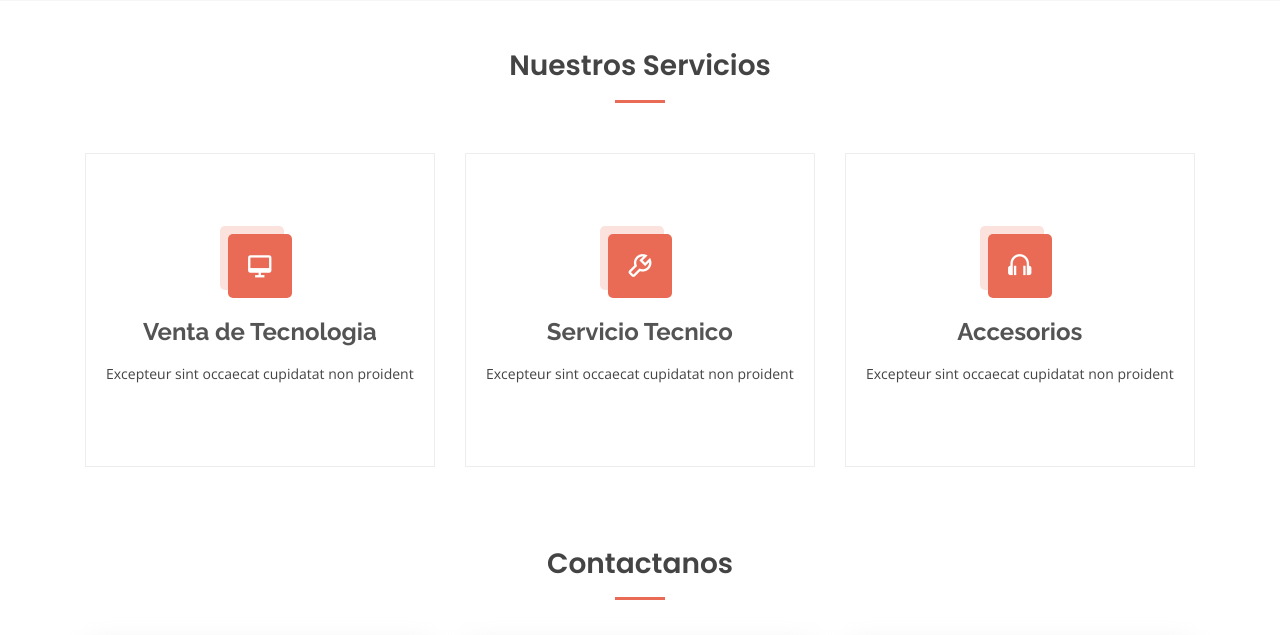
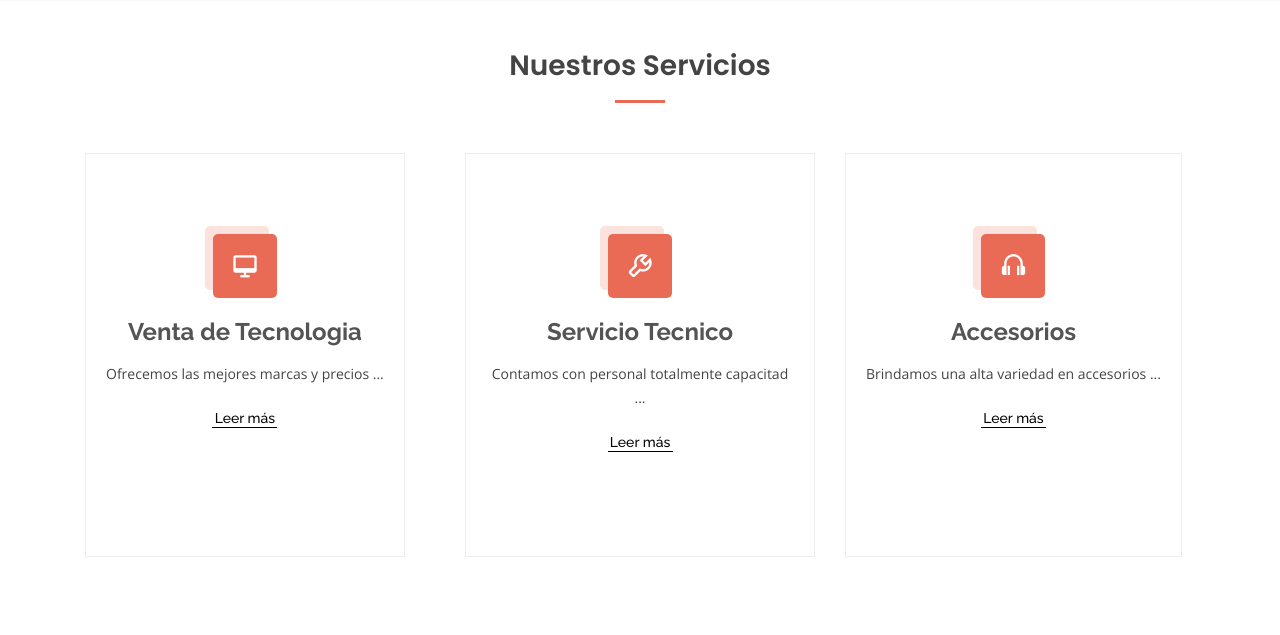
Before and after one commit to yasmani0/soptec, a Django app: page / in a window 1280 px wide; the page is wider, and only the part inside the window is pictured. Shown: the part 621-1256 px from the top of that part. Run offline with Django 3.2, Linux system fonts and the light colour scheme; parts of the project's set-up code (start-up, migrations or seed data) failed here and were passed over; some libraries are stand-ins or nearby versions.

Commit message:
cambios v3

```diff
--- a/templates/base/base.html
+++ b/templates/base/base.html
@@ -8,6 +8,7 @@
   <meta name="viewport" content="width=device-width, initial-scale=1.0">
   <title>{% block title%} Soptec Pc {%endblock%}</title>
   <!-- Google Fonts -->
+  <link rel="icon" href="../../static/soptec1.ico" type="image/x-icon">
   <link
     href="https://fonts.googleapis.com/css?family=Open+Sans:300,300i,400,400i,600,600i,700,700i|Raleway:300,300i,400,400i,500,500i,600,600i,700,700i|Poppins:300,300i,400,400i,500,500i,600,600i,700,700i"
     rel="stylesheet">
@@ -66,12 +67,6 @@
           height: 120px;
           object-fit: contain;" class="d-none d-md-block">
         </a>
-
-
-
-
-
-
 
       <div class="logo mr-auto ">
         <!-- <img src="{% static 'logospt.png' %}" alt="" style="max-width: 100%; height: 120px;"> -->
--- a/templates/base/servicios.html
+++ b/templates/base/servicios.html
@@ -11,24 +11,33 @@
       <div class="col-lg-4 col-md-6 col-6 d-flex align-items-stretch">
         <div class="icon-box">
           <div class="icon"><i class="bx bx-desktop"></i></div>
-          <h4><a href="">Venta de Tecnologia</a></h4>
-          <p class="d-none d-md-block">Excepteur sint occaecat cupidatat non proident</p>
+          <h4><a href="{% url 'Servicios' %}">Venta de Tecnologia</a></h4>
+          <p class="d-none d-md-block">Ofrecemos las mejores marcas y precios ...</p>
+          <a href="{% url 'Servicios' %}" class="p-2">
+            <h5 style="font-size: 14px; color: black; font-weight: 500; border-bottom: 1px solid black; text-align: center; width: 65px; margin: 0 auto;">Leer más</h5>
+          </a>
         </div>
       </div>
 
       <div class="col-lg-4 col-md-6 col-6 d-flex align-items-stretch  mt-md-0">
         <div class="icon-box">
           <div class="icon"><i class="bx bx-wrench"></i></div>
-          <h4><a href="">Servicio Tecnico</a></h4>
-          <p class="d-none d-md-block">Excepteur sint occaecat cupidatat non proident</p>
+          <h4><a href="{% url 'Servicios' %}">Servicio Tecnico</a></h4>
+          <p class="d-none d-md-block">Contamos con personal totalmente capacitad ...</p>
+          <a href="{% url 'Servicios' %}" class="p-2">
+            <h5 style="font-size: 14px; color: black; font-weight: 500; border-bottom: 1px solid black; text-align: center; width: 65px; margin: 0 auto;">Leer más</h5>
+          </a>
         </div>
       </div>
 
       <div class="col-lg-4 col-md-6 col-6 d-flex align-items-stretch mt-4 mt-lg-0">
         <div class="icon-box">
           <div class="icon"><i class="bx bx-headphone"></i></div>
-          <h4><a href="">Accesorios</a></h4>
-          <p class="d-none d-md-block">Excepteur sint occaecat cupidatat non proident</p>
+          <h4><a href="{% url 'Servicios' %}">Accesorios</a></h4>
+          <p class="d-none d-md-block">Brindamos una alta variedad en accesorios ...</p>
+          <a href="{% url 'Servicios' %}" class="p-2">
+            <h5 style="font-size: 14px; color: black; font-weight: 500; border-bottom: 1px solid black; text-align: center; width: 65px; margin: 0 auto;">Leer más</h5>
+          </a>
         </div>
       </div>
 
--- a/templates/base_admin/base.html
+++ b/templates/base_admin/base.html
@@ -7,6 +7,7 @@
   <meta http-equiv="X-UA-Compatible" content="IE=edge">
   <title>Soptec - Admin</title>
   <!-- Tell the browser to be responsive to screen width -->
+  <link rel="icon" href="../../static/soptec1.ico" type="image/x-icon">
   <meta content="width=device-width, initial-scale=1, maximum-scale=1, user-scalable=no" name="viewport">
   <!-- Bootstrap 3.3.5 -->
   <!-- <link rel="stylesheet" href="{% static 'style_admin/css/bootstrap.min.css' %} "> -->
```
Also changed, not shown: templates/quienesSomos/index.html (+4 -4 lines), static/soptec.ico (added), static/soptec1.ico (added).
